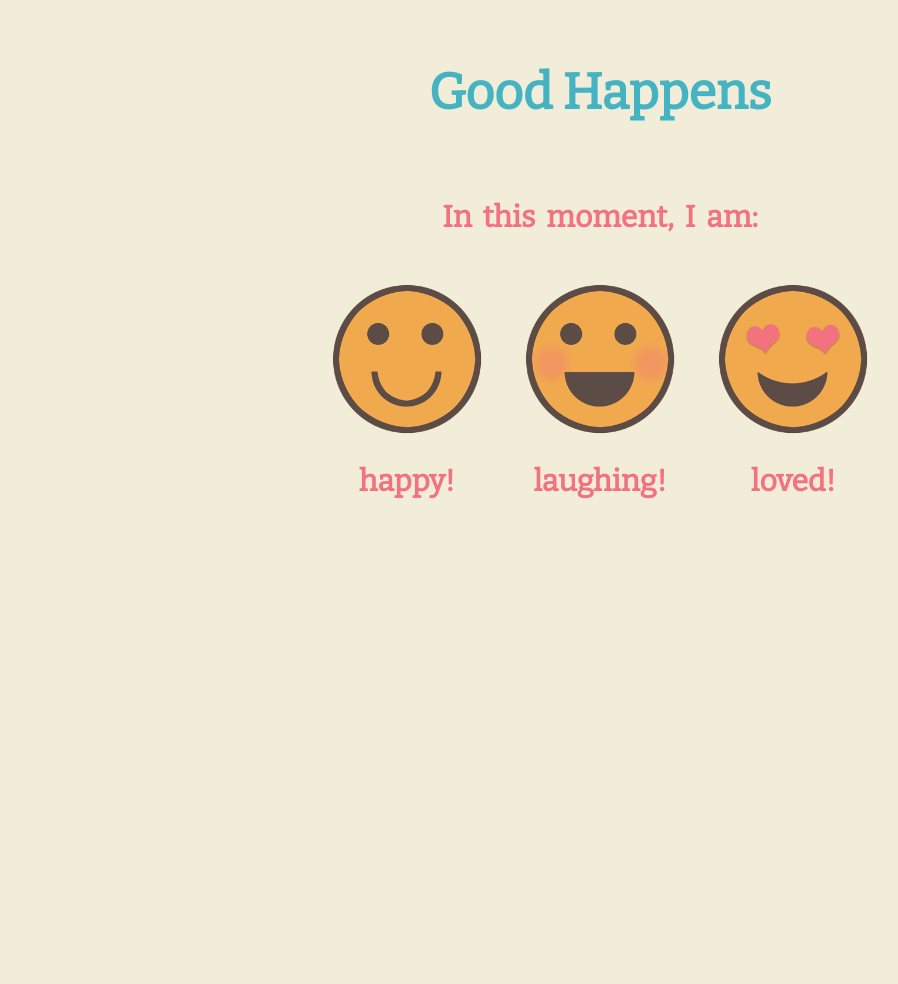
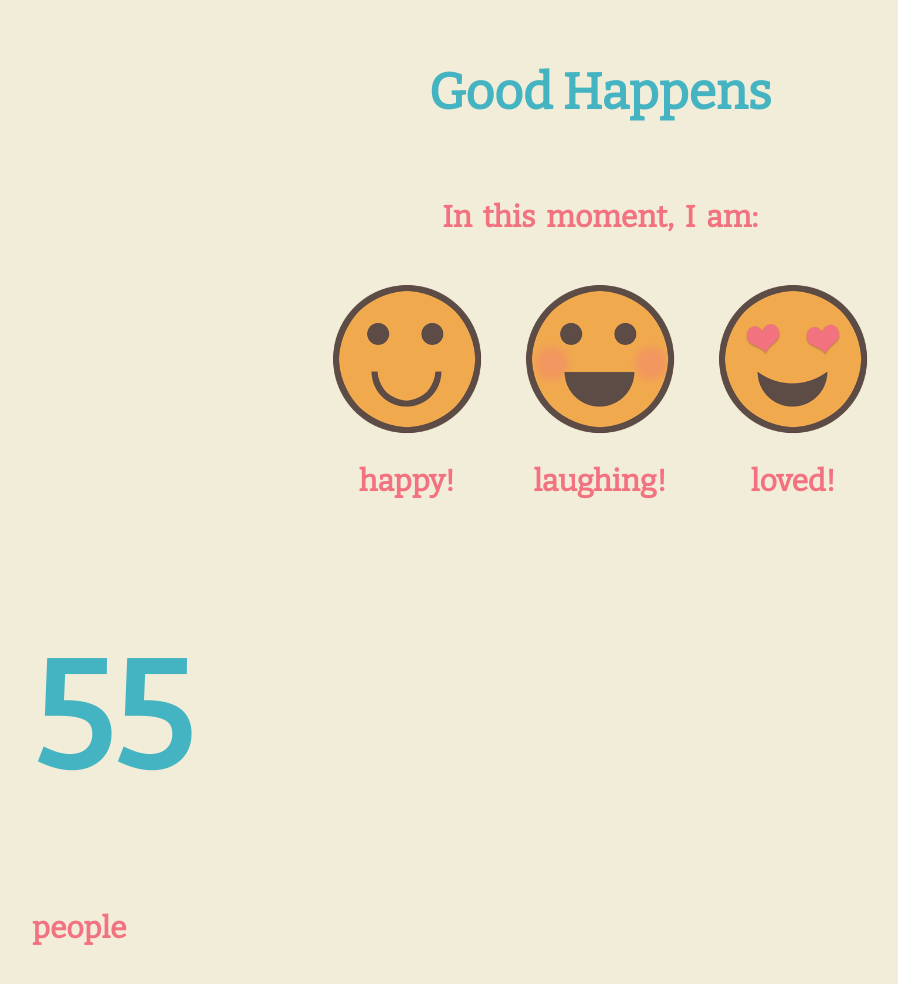
Before and after one commit to wasv/good-happens, a plain HTML site: page design/local/index.html in a window 1280 px wide. Shown: the whole page, without its empty margins (40-938 px from the left). Before the commit the page ends 800 px from the top, so only its background shows below. Drawn offline with nearby package versions, Linux system fonts and the light colour scheme.

Commit message:
Minor css classes added

```diff
--- a/design/local/index.html
+++ b/design/local/index.html
@@ -27,6 +27,14 @@
                 <h2>loved!</h2>
             </div>
         </div>
+        <div class="numbers">
+            <div>
+                <h1>55</h1>
+            </div>
+            <div>
+                <h2>people</h2>
+            </div>
+        </div>
         <footer></footer>
         <script>
          function count(event_type) {
--- a/design/local/stylesheet.css
+++ b/design/local/stylesheet.css
@@ -51,3 +51,11 @@ h2 {
         height: 100px;
     }
 }
+
+.numbers {
+    display: inline-block;
+}
+
+.numbers h1 {
+    font-size: 150px;
+}
--- a/src/server/static/stylesheet.css
+++ b/src/server/static/stylesheet.css
@@ -51,3 +51,11 @@ h2 {
         height: 100px;
     }
 }
+
+.numbers {
+    display: inline-block;
+}
+
+.numbers h1 {
+    font-size: 150px;
+}
```
